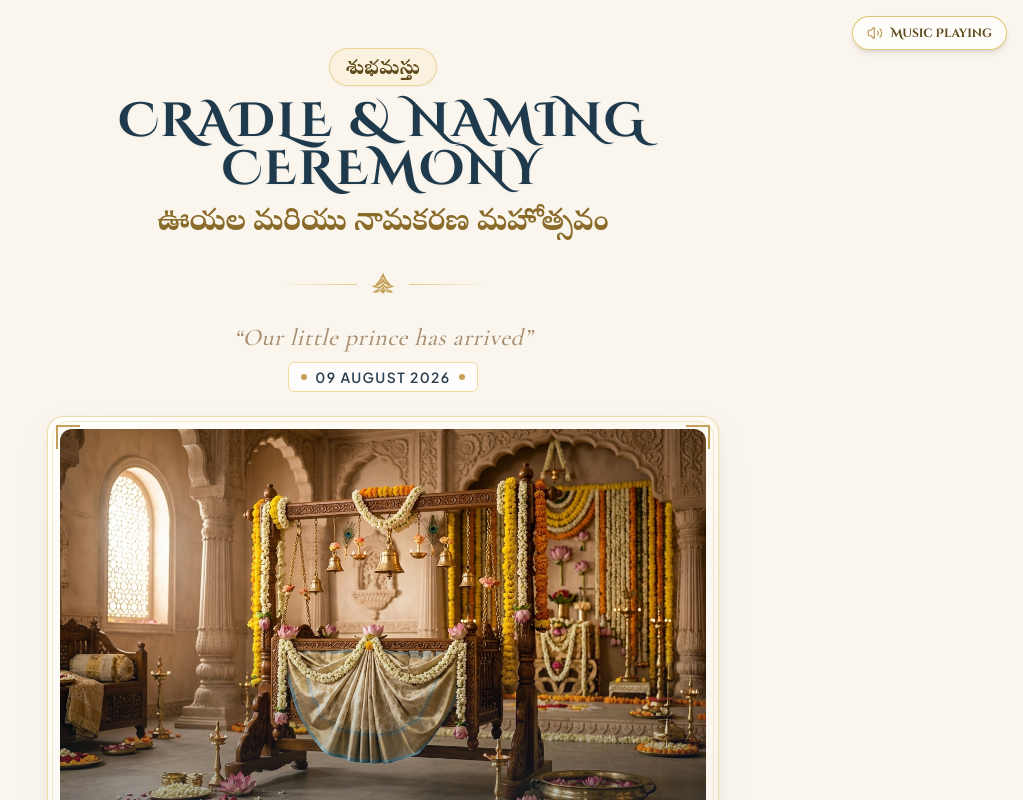
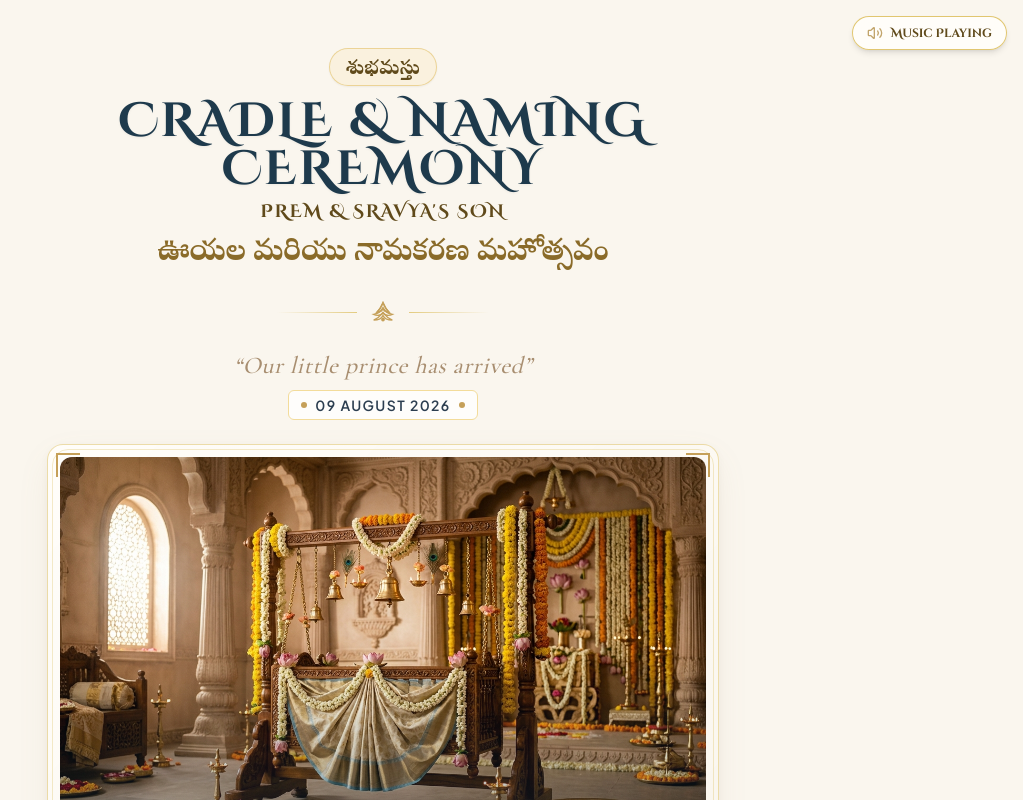
Before and after one commit to shivakumarsrip/Cradle21stDay, a Next.js app: page / in a window 1280 px wide. Shown: the top 800 px of the page, without its empty margins (257-1280 px from the left). Built offline with nearby package versions, Linux system fonts and the light colour scheme.

Commit message:
feat: Update event details and add new image for Cradle & Naming Ceremony invitation

```diff
--- a/src/app/layout.tsx
+++ b/src/app/layout.tsx
@@ -31,22 +31,22 @@ const notoTelugu = Noto_Serif_Telugu({
 });
 
 export const metadata: Metadata = {
-  title: "Cradle & Naming Ceremony | 29 August 2026",
+  title: "Prem & Sravya's Son's Cradle & Naming Ceremony | 29 August 2026",
   description:
-    "With joy and blessings, we invite you to celebrate the Cradle & Naming Ceremony of our little prince on 29 August 2026 at MSR Gardens, Kattangur.",
+    "With joy and blessings, we invite you to celebrate Prem & Sravya's son's Cradle & Naming Ceremony on 29 August 2026 at MSR Gardens, Kattangur.",
   metadataBase: new URL("https://cradle-naming-ceremony.vercel.app"),
   openGraph: {
-    title: "Cradle & Naming Ceremony | 29 August 2026",
+    title: "Prem & Sravya's Son's Cradle & Naming Ceremony | 29 August 2026",
     description:
-      "With joy and blessings, we invite you to celebrate the Cradle & Naming Ceremony of our little prince on 29 August 2026 at MSR Gardens, Kattangur.",
+      "With joy and blessings, we invite you to celebrate Prem & Sravya's son's Cradle & Naming Ceremony on 29 August 2026 at MSR Gardens, Kattangur.",
     url: "https://cradle-naming-ceremony.vercel.app",
     siteName: "Cradle & Naming Ceremony Invitation",
     images: [
       {
-        url: "/images/hero_cradle.jpg",
+        url: "/images/og_image.jpg",
         width: 1200,
         height: 675,
-        alt: "Traditional South Indian Cradle & Naming Ceremony Invitation",
+        alt: "Prem & Sravya's Son's Cradle & Naming Ceremony Invitation - 29 August 2026",
       },
     ],
     locale: "en_IN",
@@ -54,10 +54,10 @@ export const metadata: Metadata = {
   },
   twitter: {
     card: "summary_large_image",
-    title: "Cradle & Naming Ceremony | 29 August 2026",
+    title: "Prem & Sravya's Son's Cradle & Naming Ceremony | 29 August 2026",
     description:
-      "With joy and blessings, we invite you to celebrate the Cradle & Naming Ceremony of our little prince on 29 August 2026 at MSR Gardens, Kattangur.",
-    images: ["/images/hero_cradle.jpg"],
+      "With joy and blessings, we invite you to celebrate Prem & Sravya's son's Cradle & Naming Ceremony on 29 August 2026 at MSR Gardens, Kattangur.",
+    images: ["/images/og_image.jpg"],
   },
   keywords: [
     "Cradle Ceremony",
--- a/src/components/HeroSection.tsx
+++ b/src/components/HeroSection.tsx
@@ -20,8 +20,12 @@ export const HeroSection: React.FC = () => {
           Cradle & Naming Ceremony
         </h1>
 
+        <p className="font-serif text-sm sm:text-lg font-bold text-gold-800 uppercase tracking-widest mt-1">
+          Prem & Sravya&apos;s Son
+        </p>
+
         {/* Telugu Main Event Title */}
-        <h2 className="font-telugu text-xl sm:text-3xl text-gold-700 font-semibold my-2 px-2">
+        <h2 className="font-telugu text-xl sm:text-3xl text-gold-700 font-semibold my-1.5 px-2">
           ఊయల మరియు నామకరణ మహోత్సవం
         </h2>
 
```
Also changed, not shown: public/images/og_image.jpg (added).
